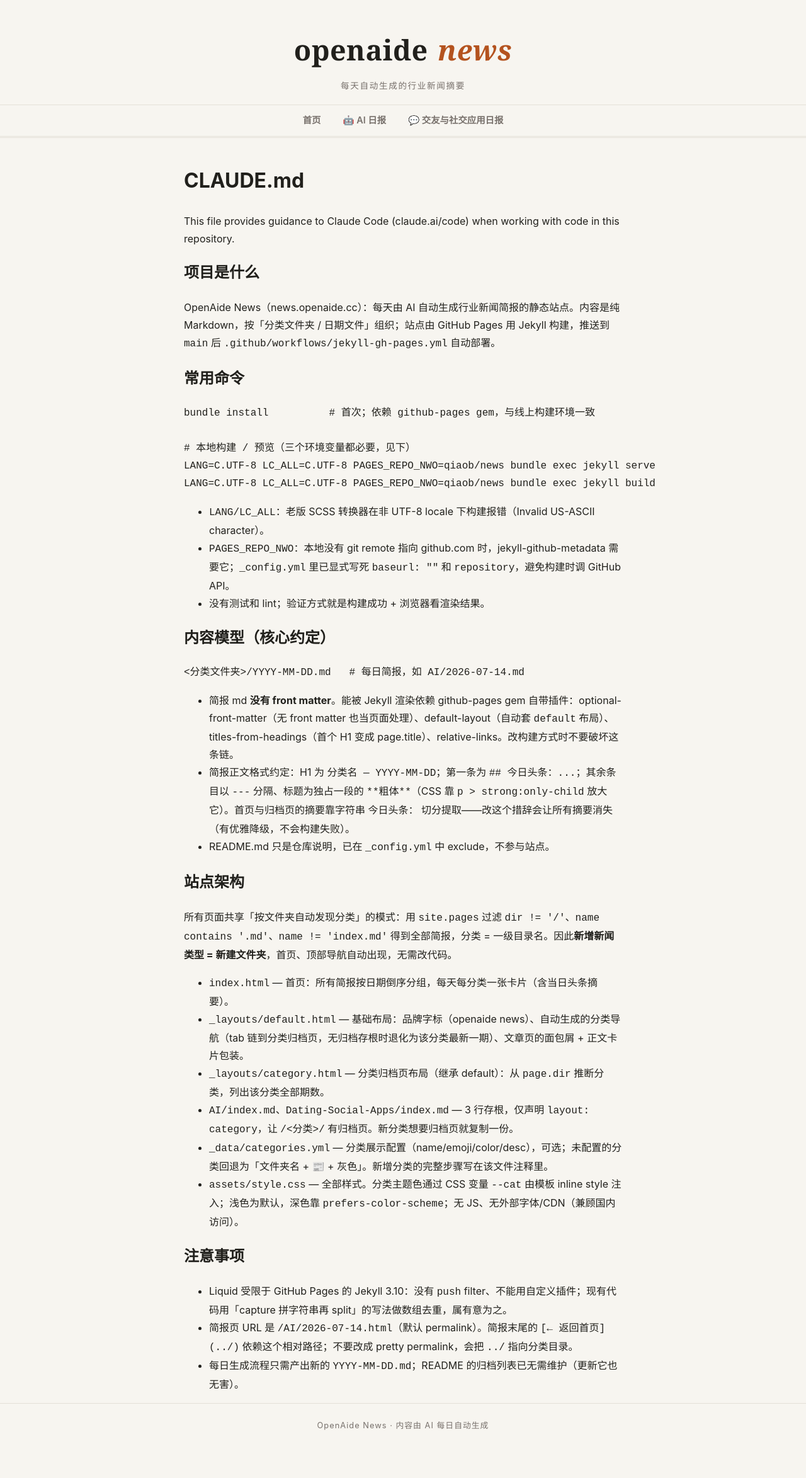
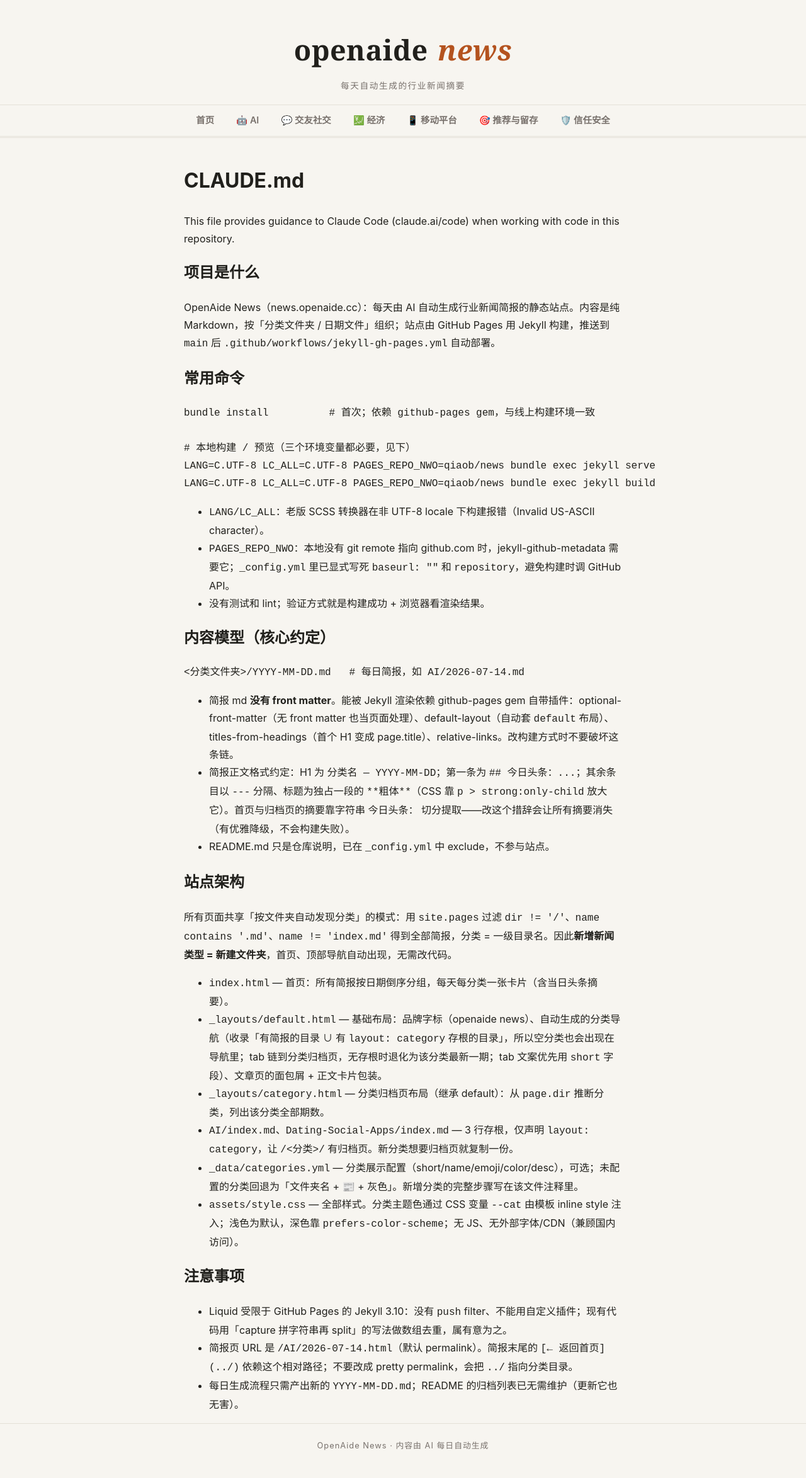
Before and after one commit to qiaob/news, a Jekyll site: the page built from CLAUDE.md, in a window 1280 px wide. Shown: the whole page at 63% size. Built offline with Jekyll 4.4.1, drawn with Linux system fonts in a browser that asks for light colours; our own code applies the rules of GitHub Pages for plain Markdown files; before the commit the page ends 2315 px from its top, so only the background shows below that.

Commit message:
Add four new category sections: personalization/retention, mobile platforms, trust & safety, economy
- New empty categories (index stub + categories.yml entry each):
  Personalization-Retention, Mobile-Platforms, Trust-Safety-Regulation,
  Economy
- Nav now also lists categories that only have an archive stub, so new
  sections appear before their first briefing; empty archives show a
  placeholder message
- Nav tabs use a new optional 'short' label from categories.yml and the
  nav row widens to 64rem, keeping all seven tabs visible on desktop
  (scrollable when they overflow)

Co-Authored-By: Claude Fable 5 <noreply@anthropic.com>
Claude-Session: https://claude.ai/code/session_01Awv2jGzzf4FvtUPVFcnwSB

```diff
--- a/CLAUDE.md
+++ b/CLAUDE.md
@@ -35,10 +35,10 @@ LANG=C.UTF-8 LC_ALL=C.UTF-8 PAGES_REPO_NWO=qiaob/news bundle exec jekyll build
 所有页面共享「按文件夹自动发现分类」的模式：用 `site.pages` 过滤 `dir != '/'`、`name contains '.md'`、`name != 'index.md'` 得到全部简报，分类 = 一级目录名。因此**新增新闻类型 = 新建文件夹**，首页、顶部导航自动出现，无需改代码。
 
 - `index.html` — 首页：所有简报按日期倒序分组，每天每分类一张卡片（含当日头条摘要）。
-- `_layouts/default.html` — 基础布局：品牌字标（openaide news）、自动生成的分类导航（tab 链到分类归档页，无归档存根时退化为该分类最新一期）、文章页的面包屑 + 正文卡片包装。
+- `_layouts/default.html` — 基础布局：品牌字标（openaide news）、自动生成的分类导航（收录「有简报的目录 ∪ 有 `layout: category` 存根的目录」，所以空分类也会出现在导航里；tab 链到分类归档页，无存根时退化为该分类最新一期；tab 文案优先用 `short` 字段）、文章页的面包屑 + 正文卡片包装。
 - `_layouts/category.html` — 分类归档页布局（继承 default）：从 `page.dir` 推断分类，列出该分类全部期数。
 - `AI/index.md`、`Dating-Social-Apps/index.md` — 3 行存根，仅声明 `layout: category`，让 `/<分类>/` 有归档页。新分类想要归档页就复制一份。
-- `_data/categories.yml` — 分类展示配置（name/emoji/color/desc），可选；未配置的分类回退为「文件夹名 + 📰 + 灰色」。新增分类的完整步骤写在该文件注释里。
+- `_data/categories.yml` — 分类展示配置（short/name/emoji/color/desc），可选；未配置的分类回退为「文件夹名 + 📰 + 灰色」。新增分类的完整步骤写在该文件注释里。
 - `assets/style.css` — 全部样式。分类主题色通过 CSS 变量 `--cat` 由模板 inline style 注入；浅色为默认，深色靠 `prefers-color-scheme`；无 JS、无外部字体/CDN（兼顾国内访问）。
 
 ## 注意事项
--- a/_data/categories.yml
+++ b/_data/categories.yml
@@ -6,12 +6,38 @@
 #   3. （可选）在这里加一条配置，自定义显示名称、emoji、主题色和一句话描述，
 #      不配置时默认显示文件夹名 + 📰 + 灰色。
 AI:
+  short: AI
   name: AI 日报
   emoji: 🤖
   color: "#6366f1"
   desc: 人工智能行业每日要闻
 Dating-Social-Apps:
+  short: 交友社交
   name: 交友与社交应用日报
   emoji: 💬
   color: "#e11d63"
   desc: 交友与社交产品行业每日要闻
+Personalization-Retention:
+  short: 推荐与留存
+  name: 推荐与留存日报
+  emoji: 🎯
+  color: "#0d9488"
+  desc: 推荐系统、个性化匹配与召回留存的研究与实践
+Mobile-Platforms:
+  short: 移动平台
+  name: 移动平台与应用商店日报
+  emoji: 📱
+  color: "#0ea5e9"
+  desc: App Store 与 Google Play 政策、分发与变现动态
+Trust-Safety-Regulation:
+  short: 信任安全
+  name: 信任安全与监管日报
+  emoji: 🛡️
+  color: "#d97706"
+  desc: 年龄验证、内容安全与数据隐私监管动态
+Economy:
+  short: 经济
+  name: 经济日报
+  emoji: 💹
+  color: "#16a34a"
+  desc: 宏观经济与全球市场每日要闻
--- a/_layouts/category.html
+++ b/_layouts/category.html
@@ -15,6 +15,9 @@ layout: default
       <p class="cat-desc">{% if cat.desc %}{{ cat.desc }} · {% endif %}共 {{ issues | size }} 期</p>
     </div>
   </header>
+  {% if issues.size == 0 %}
+  <p class="cat-empty">暂无内容——第一期简报生成后会自动出现在这里。</p>
+  {% endif %}
   <div class="issues">
   {% for p in issues %}
     {% assign d = p.name | remove: ".md" %}
--- a/_layouts/default.html
+++ b/_layouts/default.html
@@ -19,7 +19,8 @@
 <body>
 
 {% assign navbriefs = site.pages | where_exp: "p", "p.dir != '/'" | where_exp: "p", "p.name contains '.md'" | where_exp: "p", "p.name != 'index.md'" %}
-{% capture dirstr %}{% for p in navbriefs %}{{ p.dir }},{% endfor %}{% endcapture %}
+{% assign navstubs = site.pages | where: "layout", "category" %}
+{% capture dirstr %}{% for p in navbriefs %}{{ p.dir }},{% endfor %}{% for p in navstubs %}{{ p.dir }},{% endfor %}{% endcapture %}
 {% assign navdirs = dirstr | split: "," | uniq | sort %}
 <header class="site-header">
   <div class="wrap">
@@ -40,7 +41,7 @@
           {% assign latest = catpages | last %}
           {% assign navhref = latest.url %}
         {% endif %}
-        <a class="nav-link{% if page.dir == d %} active{% endif %}" href="{{ navhref | relative_url }}" style="--cat: {{ navcat.color | default: '#6b7280' }}">{{ navcat.emoji | default: "📰" }} {{ navcat.name | default: navslug }}</a>
+        <a class="nav-link{% if page.dir == d %} active{% endif %}" href="{{ navhref | relative_url }}" style="--cat: {{ navcat.color | default: '#6b7280' }}">{{ navcat.emoji | default: "📰" }} {{ navcat.short | default: navcat.name | default: navslug }}</a>
       {% endunless %}{% endfor %}
     </div>
   </nav>
--- a/assets/style.css
+++ b/assets/style.css
@@ -91,14 +91,18 @@ a { color: var(--accent); }
 
 .site-nav-inner {
   display: flex;
-  justify-content: center;
   gap: 0.4rem;
+  max-width: 64rem;
   overflow-x: auto;
   -webkit-overflow-scrolling: touch;
   scrollbar-width: none;
 }
 
 .site-nav-inner::-webkit-scrollbar { display: none; }
+
+/* 空间足够时居中，溢出滚动时首尾 tab 仍可完整到达 */
+.nav-link:first-child { margin-left: auto; }
+.nav-link:last-child { margin-right: auto; }
 
 .nav-link {
   flex-shrink: 0;
@@ -118,9 +122,6 @@ a { color: var(--accent); }
   border-bottom-color: var(--cat, var(--accent));
 }
 
-@media (max-width: 480px) {
-  .site-nav-inner { justify-content: flex-start; }
-}
 
 /* ---------- 首页信息流 ---------- */
 
@@ -250,6 +251,12 @@ a { color: var(--accent); }
   color: var(--muted);
   font-size: 0.85rem;
   letter-spacing: 0.03em;
+}
+
+.cat-empty {
+  color: var(--muted);
+  text-align: center;
+  padding: 2.5rem 0;
 }
 
 .issues {
```
Also changed, not shown: Economy/index.md (added, +3 -0 lines), Mobile-Platforms/index.md (added, +3 -0 lines), Personalization-Retention/index.md (added, +3 -0 lines), Trust-Safety-Regulation/index.md (added, +3 -0 lines).
